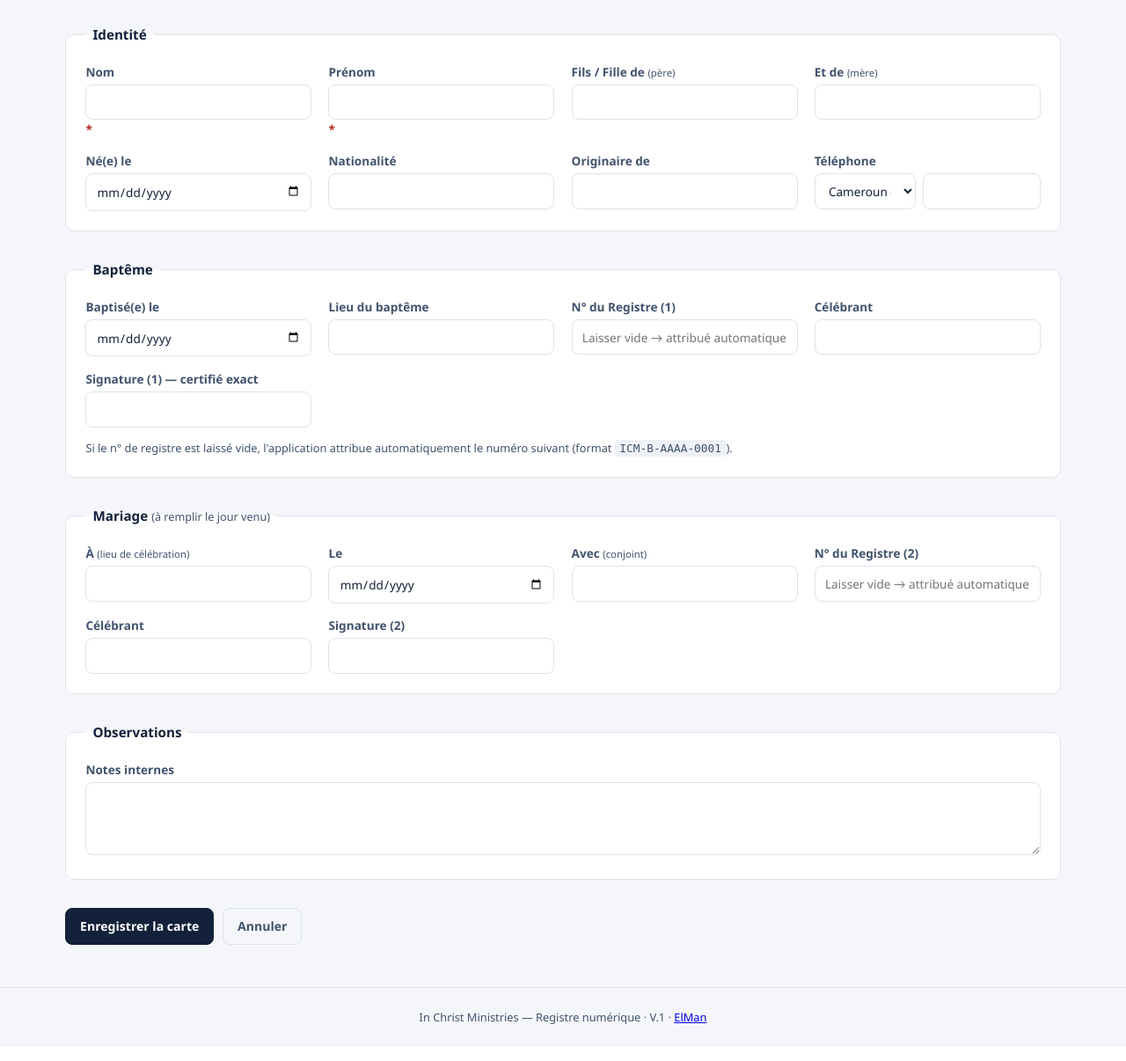
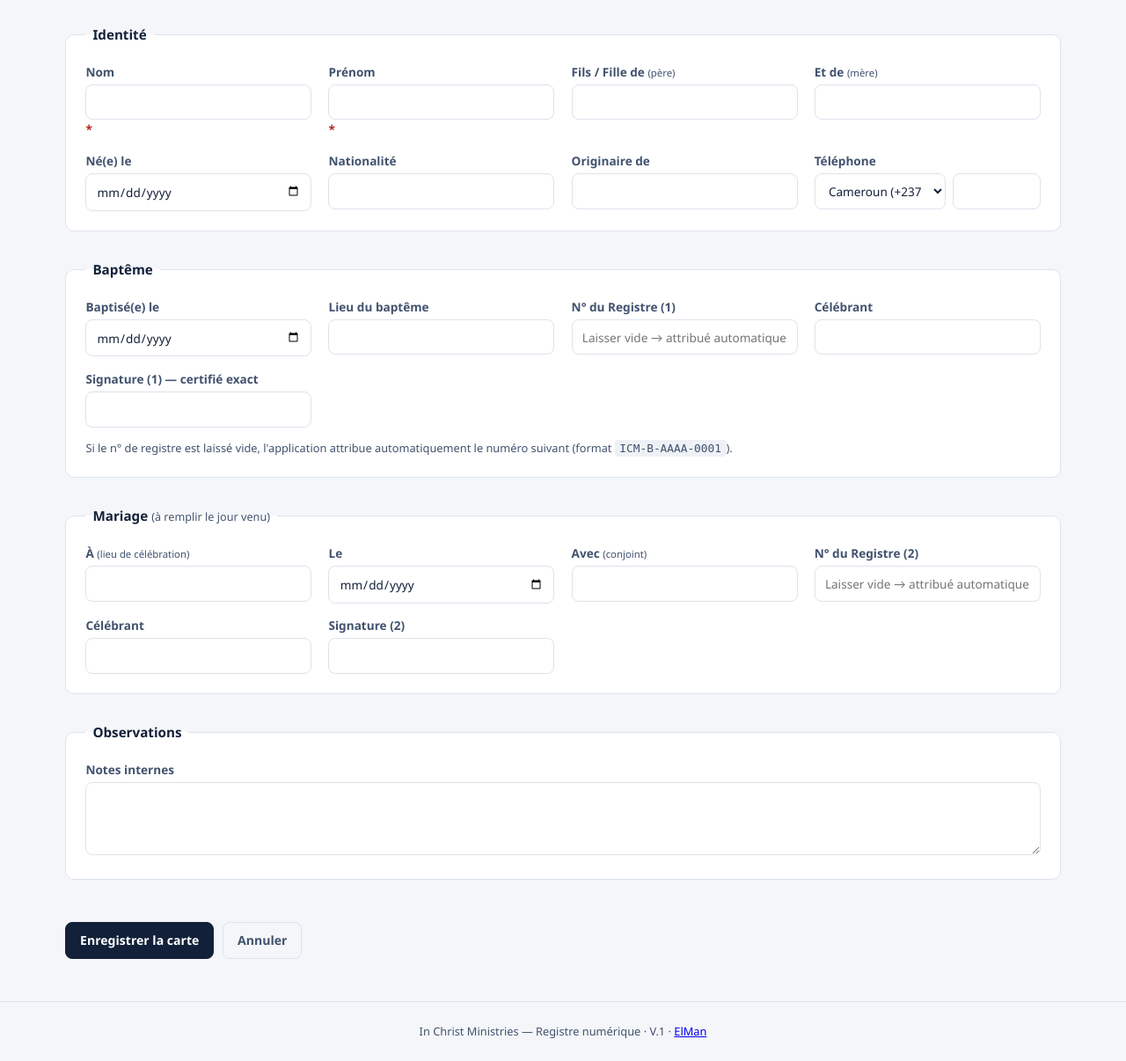
Before and after one commit to HerveNG/Registre-ICM, a Flask app: page /nouveau in a window 1280 px wide. Shown: the part 449-1655 px from the top of the page at 88% size. Before the commit the page ends 1614 px from the top, so only its background shows below. Run offline with Flask 3, Linux system fonts and the light colour scheme; the visitor is signed in with stand-in values (Sample User, id 1).

Commit message:
Elargit le selecteur d'indicatif telephonique et espace les boutons du formulaire
Co-Authored-By: Claude Sonnet 5 <noreply@anthropic.com>

```diff
--- a/static/style.css
+++ b/static/style.css
@@ -216,12 +216,12 @@ label input,label select,label textarea{margin-top:.25rem; font-weight:400;
 }
 .aide{font-size:.8rem; color:var(--encre-douce); margin:.9rem 0 0;}
 .aide code{background:#eef1f6; padding:.1rem .35rem; border-radius:4px;}
-.actions-formulaire{display:flex; gap:.6rem; flex-wrap:wrap;}
+.actions-formulaire{display:flex; gap:.6rem; flex-wrap:wrap; margin-top:1rem;}
 
 /* Sélecteur d'indicatif téléphonique + numéro local, sur une ligne */
 .champ-telephone{display:flex; gap:.5rem;}
-.champ-telephone select{flex:0 0 auto; max-width:45%;}
-.champ-telephone input{flex:1; min-width:0;}
+.champ-telephone select{flex:1 1 60%; min-width:0;}
+.champ-telephone input{flex:1 1 40%; min-width:0;}
 
 /* ---------------- Photo d'identité ---------------- */
 .bloc-photo{display:flex; gap:1.4rem; align-items:flex-start; flex-wrap:wrap;}
```
